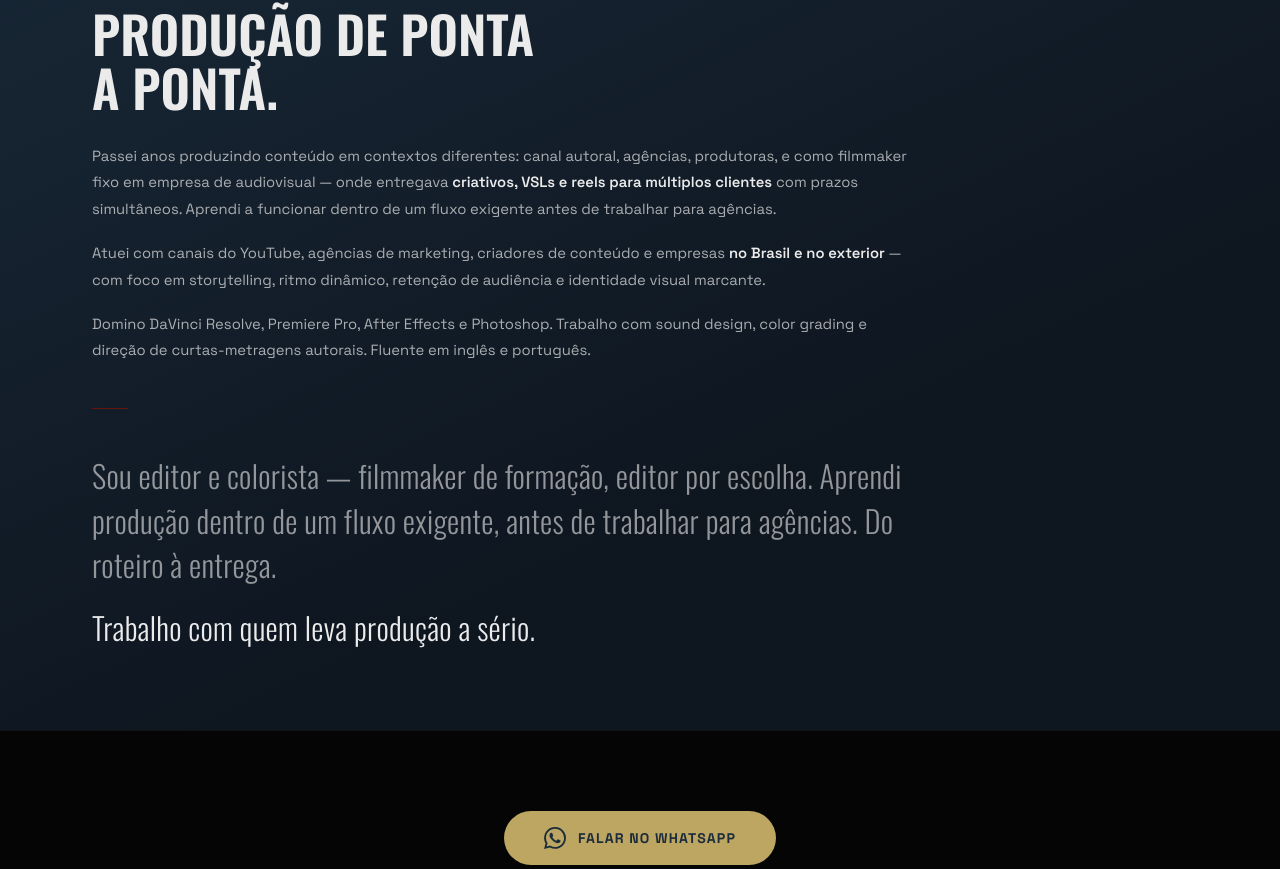
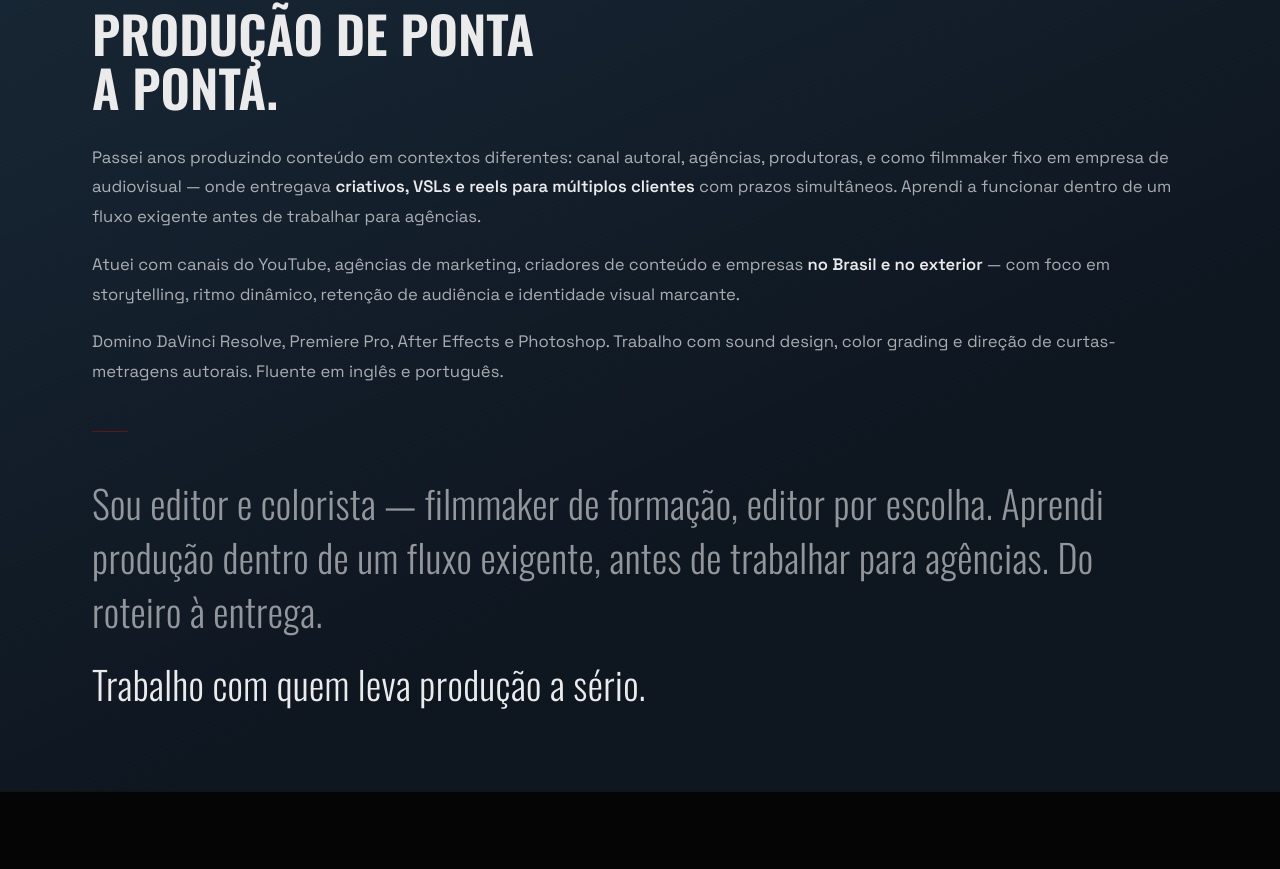
Before and after one commit to maikchan/portfolio, a website: page index.html in a window 1280 px wide. Shown: the part 4195-5064 px from the top of the page. Drawn offline with nearby package versions, Linux system fonts and the light colour scheme.

Commit message:
style(about): texto maior, ocupa largura total do wrap

```diff
--- a/index.html
+++ b/index.html
@@ -484,7 +484,7 @@
       transition: transform 0.5s ease;
     }
     .about-photo:hover img { transform: scale(1.04); }
-    .about-content { max-width: 820px; }
+    .about-content { max-width: 100%; }
     .about-title {
       font-family: 'Oswald', sans-serif;
       font-size: clamp(2rem, 4vw, 3.5rem);
@@ -493,10 +493,11 @@
       margin-bottom: 1.75rem;
     }
     .about-body-text {
-      font-size: 0.925rem;
+      font-size: clamp(1rem, 1.3vw, 1.15rem);
       color: rgba(235,235,235,0.7);
       line-height: 1.8;
       margin-bottom: 1.1rem;
+      max-width: 100%;
     }
     .about-body-text strong { color: var(--c-paper); font-weight: 600; }
     .about-divider {
@@ -507,19 +508,19 @@
     .about-manifesto {
       font-family: 'Oswald', sans-serif;
       font-weight: 300;
-      font-size: clamp(1.35rem, 2.4vw, 2.1rem);
+      font-size: clamp(1.6rem, 3vw, 2.6rem);
       text-transform: none;
-      line-height: 1.45;
+      line-height: 1.4;
       letter-spacing: 0.01em;
       color: rgba(235,235,235,0.6);
-      margin-bottom: 0.6em;
+      margin-bottom: 0.5em;
     }
     .about-punch {
       font-family: 'Oswald', sans-serif;
       font-weight: 300;
-      font-size: clamp(1.35rem, 2.4vw, 2.1rem);
+      font-size: clamp(1.6rem, 3vw, 2.6rem);
       text-transform: none;
-      line-height: 1.45;
+      line-height: 1.4;
       letter-spacing: 0.01em;
       color: var(--c-paper);
     }
```
